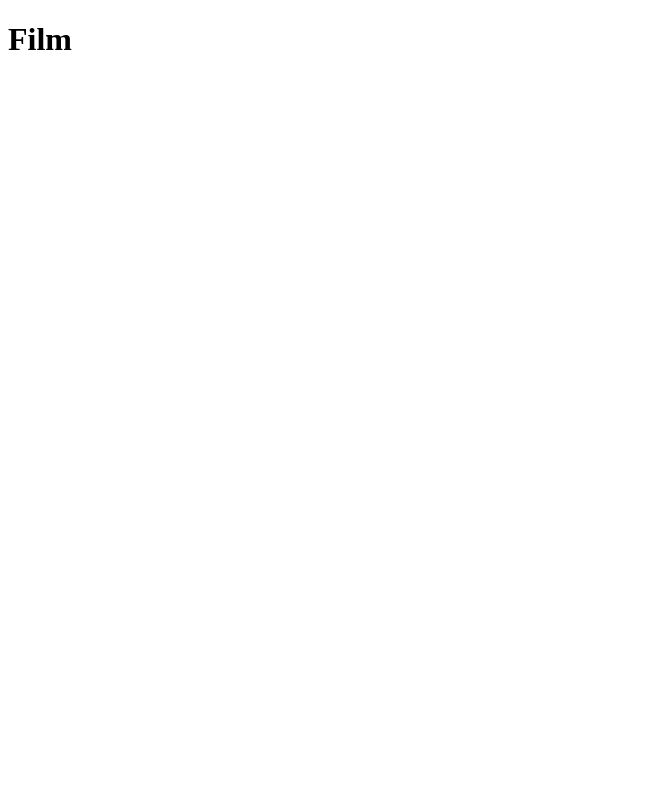
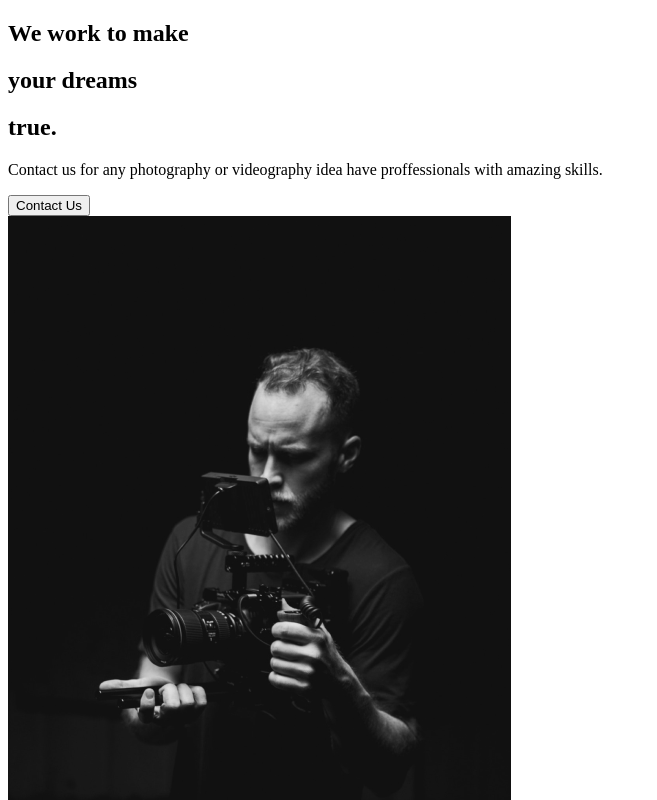
Before and after one commit to Arbuzzz1979/the-crearive-react-course-capture, a React (Create React App) app: page / in a window 1280 px wide. Shown: the top 800 px of the page, without its empty margins (0-657 px from the left). Built offline with nearby package versions, Linux system fonts and the light colour scheme.

Commit message:
2. About Section

```diff
--- a/src/App.js
+++ b/src/App.js
@@ -1,9 +1,10 @@
-import React from 'react';
+import React from "react";
+import AboutUs from "./pages/AboutUs";
 
 function App() {
   return (
     <div className="App">
-      <h1>Film</h1>
+      <AboutUs />
     </div>
   );
 }
--- /dev/null
+++ b/src/components/AboutSection.js
@@ -0,0 +1,34 @@
+import React from "react";
+import home1 from "../img/home1.png";
+
+const AboutSection = () => {
+  return (
+    <div>
+      <div className="description">
+        <div className="title">
+          <div className="hide">
+            <h2>We work to make</h2>
+          </div>
+          <div className="hide">
+            <h2>
+              your <span>dreams</span>
+            </h2>
+          </div>
+          <div className="hide">
+            <h2>true.</h2>
+          </div>
+        </div>
+        <p>
+          Contact us for any photography or videography idea have proffessionals
+          with amazing skills.
+        </p>
+        <button>Contact Us</button>
+      </div>
+      <div className="image">
+        <img src={home1} alt="guy with a camera" />
+      </div>
+    </div>
+  );
+};
+
+export default AboutSection;
--- /dev/null
+++ b/src/pages/AboutUs.js
@@ -0,0 +1,10 @@
+import React from 'react';
+import AboutSection from '../components/AboutSection'
+
+const AboutUs = () => {
+  return (
+    <AboutSection/>
+  )
+}
+
+export default AboutUs;
```
Also changed, not shown: 1 other file (tests, documents, lock files or other folders).
